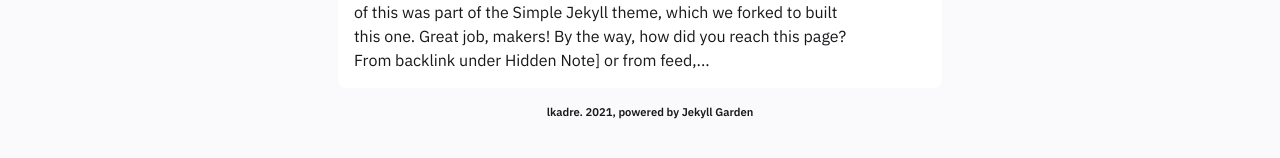
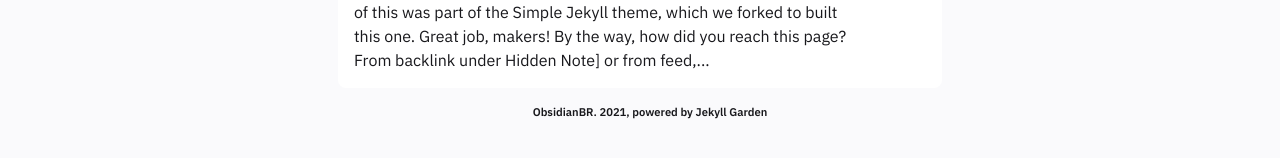
Before and after one commit to obsidianbr/obsidianbr.github.io, a Jekyll site: the page built from pages/index.md, in a window 1280 px wide. Shown: the part 707-865 px from the top of the page. Built offline with Jekyll 4.4.1, drawn with Linux system fonts in a browser that asks for light colours.

Commit message:
Update _config.yml

```diff
--- a/_config.yml
+++ b/_config.yml
@@ -31,7 +31,7 @@ url: "https://obsidianbr.github.io/" # the base hostname & protocol for your sit
 heading: ObsidianBR
 copyright:
   year: 2021
-  msg: lkadre # This is a mandatory attribute for copyright to be displayed ; If deleting this, edit at footer layout.
+  msg: ObsidianBR # This is a mandatory attribute for copyright to be displayed ; If deleting this, edit at footer layout.
 
 
 #####################################################################
```
